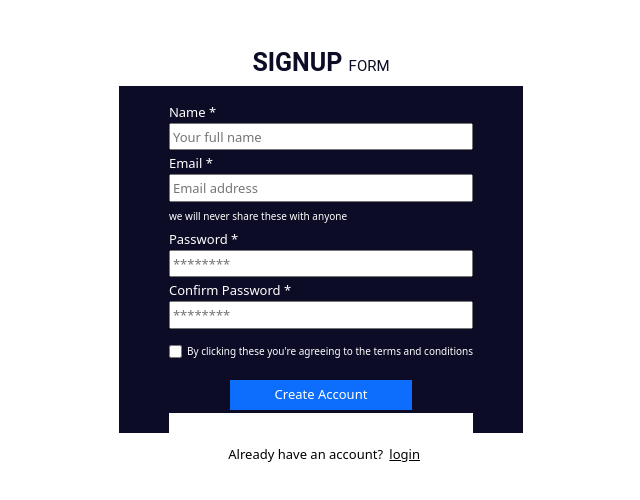
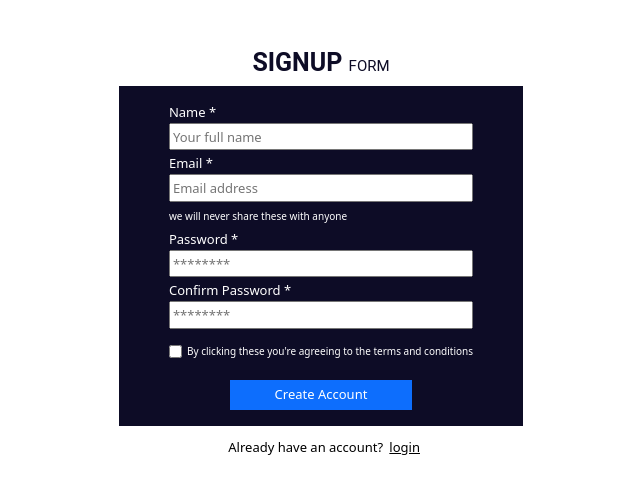
Before and after one commit to pavan2828/CreateAccount-Form, a plain HTML site: page index.html in a window 1280 px wide. Shown: the whole page, without its empty margins (319-959 px from the left). Drawn offline with nearby package versions, Linux system fonts and the light colour scheme.

Commit message:
Update index.html

```diff
--- a/index.html
+++ b/index.html
@@ -32,7 +32,7 @@
                     <button class="text-center signup-btn" type="submit" id="register">Create Account</button>
                     </div>
 
-                    <div style="background-color:white; padding:2px; border-width:2px; border-color:yellow;" class="text-center errorbg">
+                    <div  class="text-center errorbg">
                       <p id="errorMsg" class="signupError" id="signup-error"></p>
                     </div>
                 </form>
```
